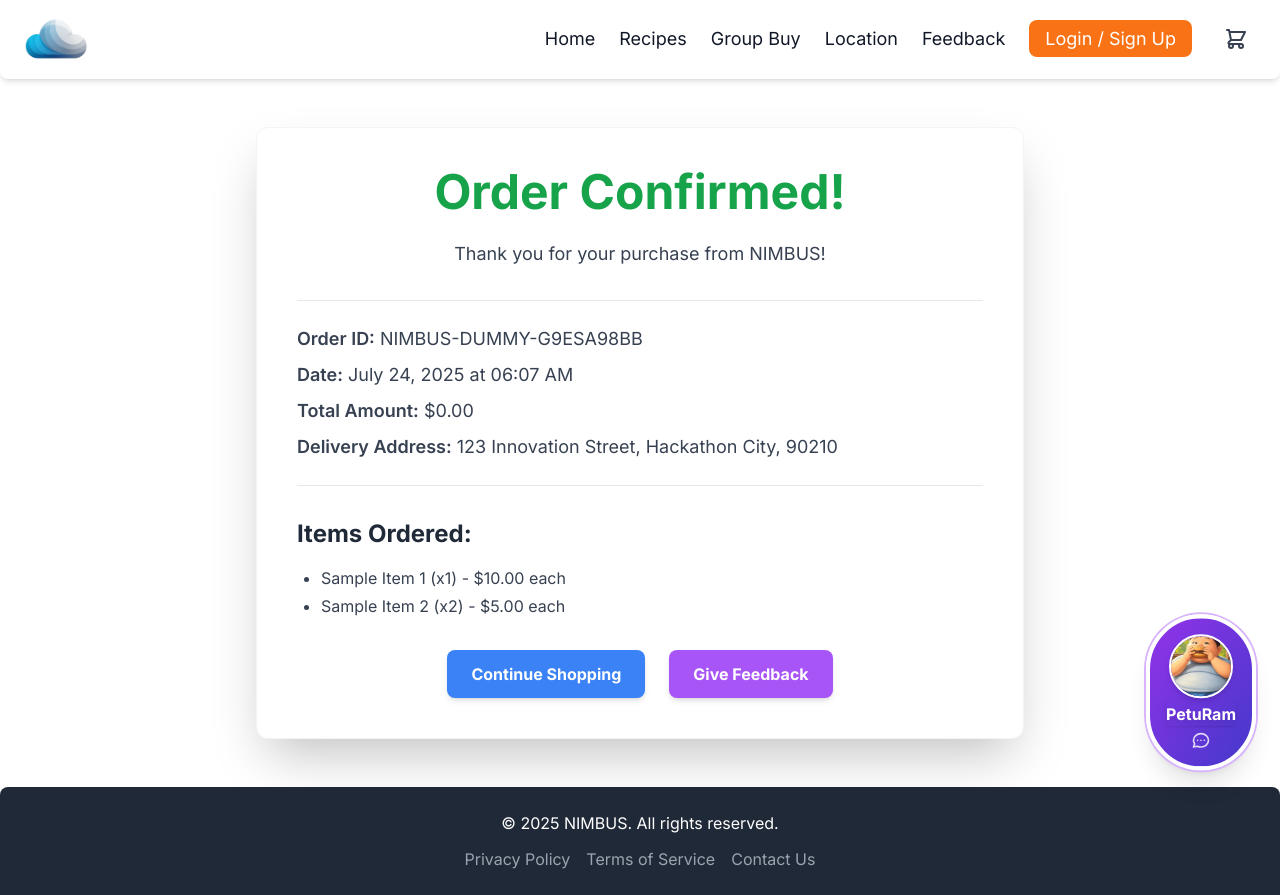
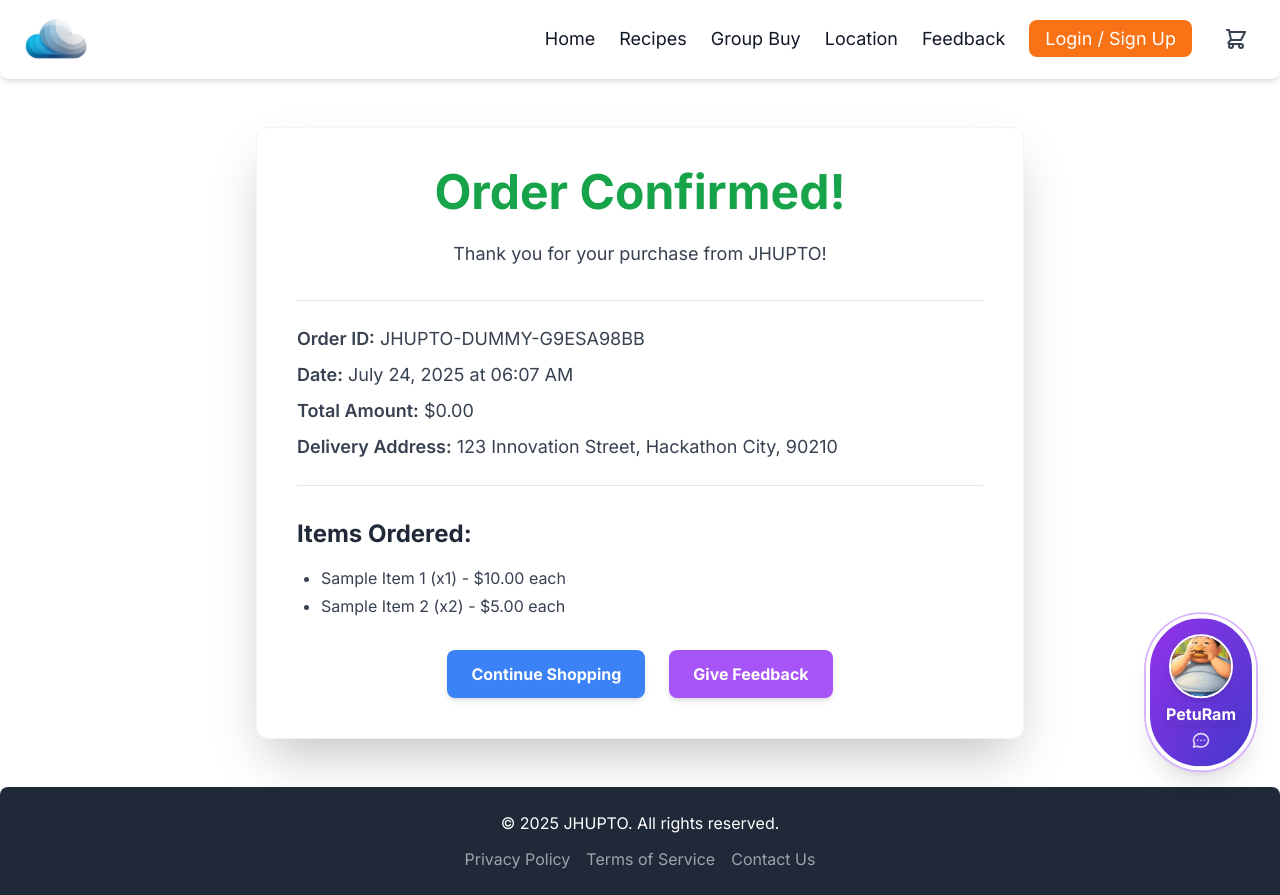
Before and after one commit to Deepa-Pandey6030/mini_zepto, a React (Vite) app: page /receipt in a window 1280 px wide. Built offline with nearby package versions, Linux system fonts and the light colour scheme.

Commit message:
Revert "wishlist"
This reverts commit 53951c75d6377fe1ac4f6203749717f3bdb01ded.

```diff
--- a/index.html
+++ b/index.html
@@ -3,10 +3,8 @@
   <head>
     <meta charset="UTF-8" />
     <meta name="viewport" content="width=device-width, initial-scale=1.0" />
-    <title>Nimbus - Speedy Deliveries</title>
-
-    <link rel="icon" type="image/png" href="/logo.png" />
-
+    <title>JHUPTO - Food Delivery</title>
+    <!-- Inter font for a modern look -->
     <link href="https://fonts.googleapis.com/css2?family=Inter:wght@300;400;500;600;700&display=swap" rel="stylesheet">
   </head>
   <body>
--- a/src/components/Footer.jsx
+++ b/src/components/Footer.jsx
@@ -4,7 +4,7 @@ import React from 'react';
 function Footer() {
   return (
     <footer className="bg-gray-800 text-white py-6 px-4 text-center mt-auto rounded-t-lg">
-      <p className="text-sm md:text-base">&copy; {new Date().getFullYear()} NIMBUS. All rights reserved.</p>
+      <p className="text-sm md:text-base">&copy; {new Date().getFullYear()} JHUPTO. All rights reserved.</p>
       <div className="flex justify-center space-x-4 mt-3 text-sm md:text-base">
         <a href="#" className="text-gray-400 hover:text-white transition-colors duration-200 ease-in-out">Privacy Policy</a>
         <a href="#" className="text-gray-400 hover:text-white transition-colors duration-200 ease-in-out">Terms of Service</a>
--- a/src/pages/Home.jsx
+++ b/src/pages/Home.jsx
@@ -440,7 +440,7 @@ function Home() {
                   </div>
                 </div>
                 <div className="ml-3 text-gray-700 font-medium group-hover:text-green-600 transition-colors">
-                  <span className="hidden sm:inline">Show </span>Veg Only
+                  <span className="hidden sm:inline">Veg</span>
                 </div>
               </label>
 
--- a/src/pages/Receipt.jsx
+++ b/src/pages/Receipt.jsx
@@ -22,7 +22,7 @@ function Receipt() {
       // navigate('/cart', { replace: true }); // Uncomment to force redirect if no valid state
     }
 
-    const orderIdToUse = passedOrderId || `NIMBUS-DUMMY-${Math.random().toString(36).substring(2, 11).toUpperCase()}`;
+    const orderIdToUse = passedOrderId || `JHUPTO-DUMMY-${Math.random().toString(36).substring(2, 11).toUpperCase()}`;
     const date = new Date().toLocaleDateString('en-US', {
       year: 'numeric', month: 'long', day: 'numeric', hour: '2-digit', minute: '2-digit'
     });
@@ -79,7 +79,7 @@ function Receipt() {
     <div className="container mx-auto p-4 flex justify-center">
       <div className="bg-white rounded-xl shadow-2xl p-6 md:p-10 w-full max-w-3xl border border-gray-100">
         <h2 className="text-5xl font-extrabold text-center mb-6 text-green-600">Order Confirmed!</h2>
-        <p className="text-center text-gray-700 text-lg mb-8">Thank you for your purchase from NIMBUS!</p>
+        <p className="text-center text-gray-700 text-lg mb-8">Thank you for your purchase from JHUPTO!</p>
 
         {/* Order Details Summary */}
         <div className="border-t border-b border-gray-200 py-6 mb-8">
```
Also changed, not shown: src/components/Cart.jsx (line endings or trailing spaces).
